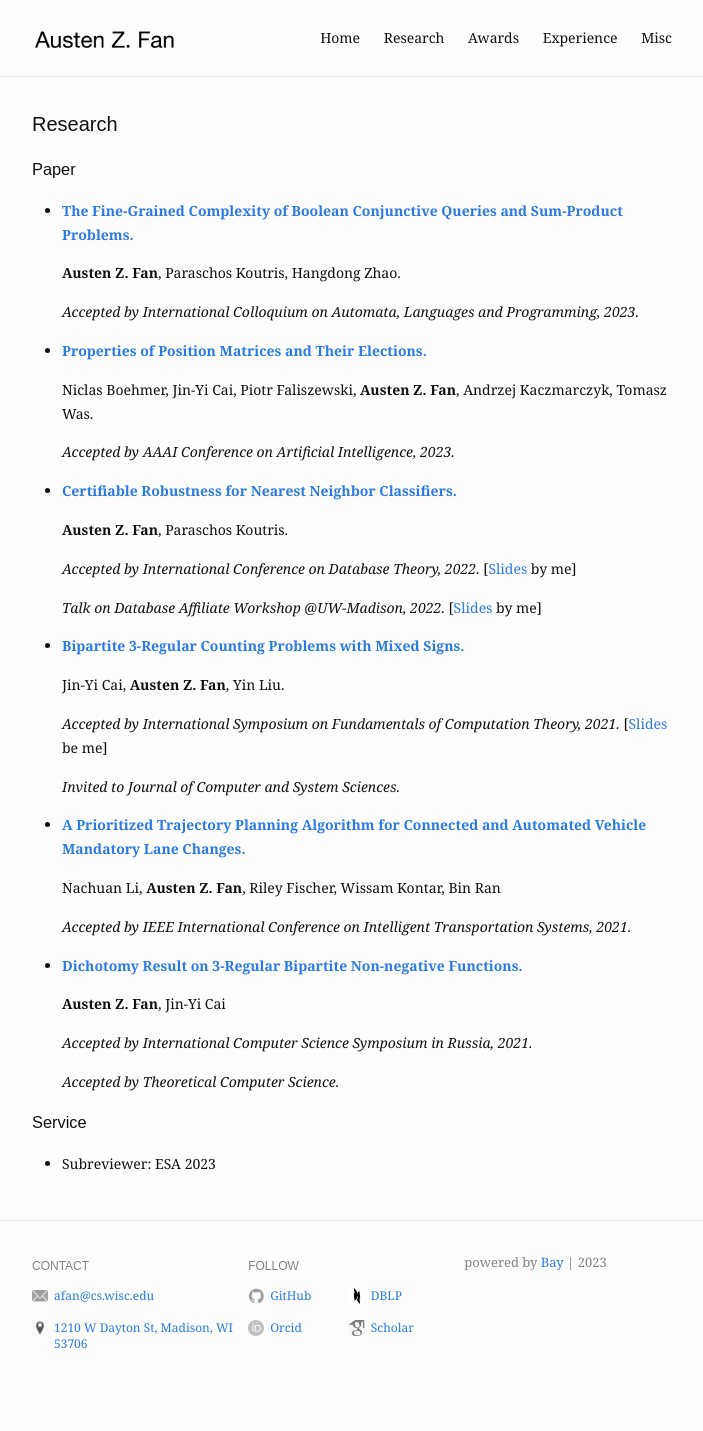
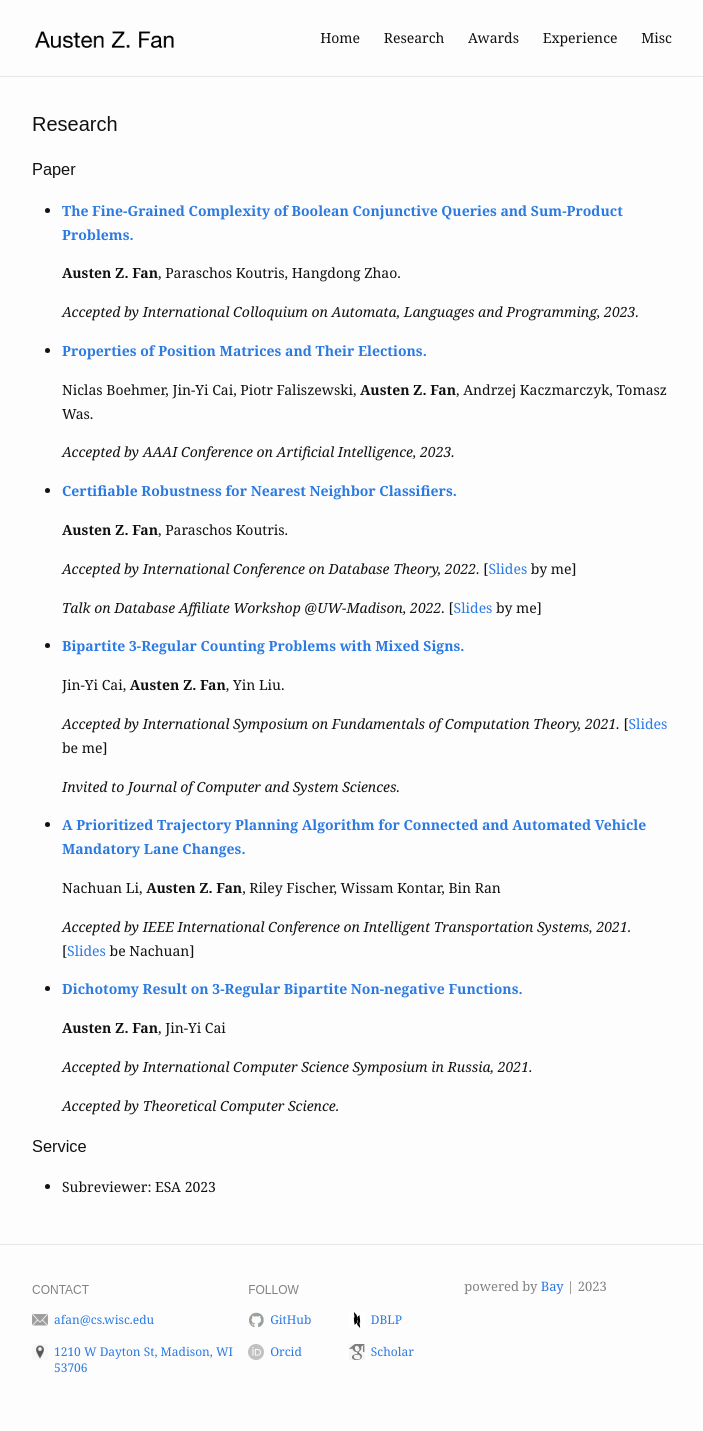
Before and after one commit to Austen-Z-Fan/Austen-Z-Fan.github.io, a Jekyll site: the page built from research.md, in a window 1280 px wide. Shown: the whole page, without its empty margins (288-991 px from the left). Built offline with Jekyll 4.4.1, drawn with Linux system fonts in a browser that asks for light colours; before the commit the page ends 1407 px from its top, so only the background shows below that.

Commit message:
Update research.md

```diff
--- a/research.md
+++ b/research.md
@@ -40,7 +40,7 @@ slug: /research
 
   Nachuan Li, **Austen Z. Fan**, Riley Fischer, Wissam Kontar, Bin Ran
 
-  *Accepted by IEEE International Conference on Intelligent Transportation Systems, 2021.*
+  *Accepted by IEEE International Conference on Intelligent Transportation Systems, 2021.* [[Slides](assets/slides/ITSC_2021_Presentation.pdf) be Nachuan]
 
 
 * [**Dichotomy Result on 3-Regular Bipartite Non-negative Functions.**](https://www.sciencedirect.com/science/article/abs/pii/S0304397523000580)
```
